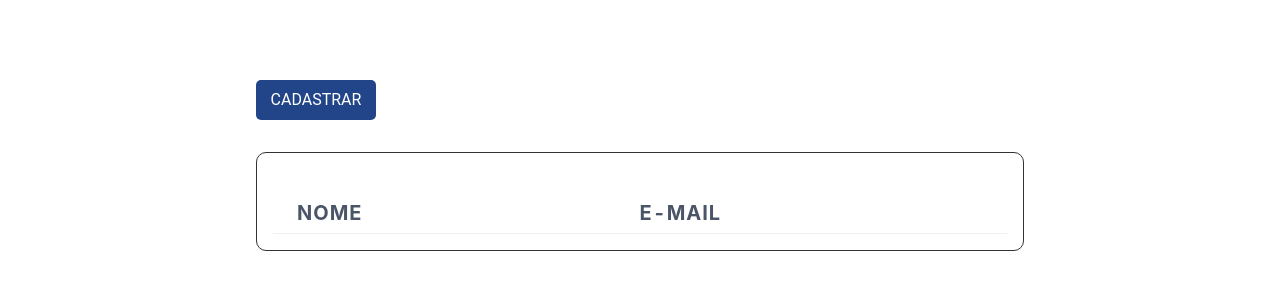
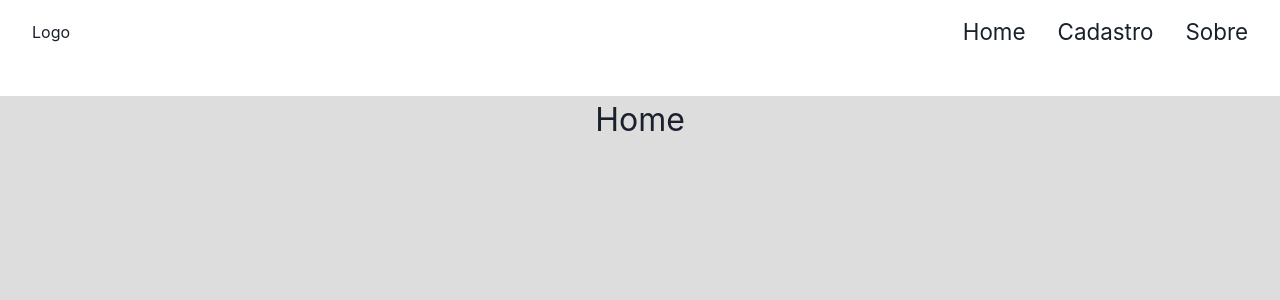
Before and after one commit to wagnermm/crud, a React (Create React App) app: page / in a window 1280 px wide. Shown: the top 300 px of the page. Built offline with nearby package versions, Linux system fonts and the light colour scheme; data requests are answered from the project's data file.

Commit message:
criado regex para validadcao email/ criado componentizacao de paginas/home/clientes/sobre

```diff
--- a/public/index.html
+++ b/public/index.html
@@ -1,5 +1,5 @@
 <!DOCTYPE html>
-<html lang="en">
+<html lang="pt-br">
   <head>
     <meta charset="utf-8" />
     <link rel="icon" href="%PUBLIC_URL%/favicon.ico" />
--- a/src/App.css
+++ b/src/App.css
@@ -0,0 +1,22 @@
+.header {
+    width: 100%;
+    height: 50px;
+    padding: 2rem;
+    display: flex;
+    justify-content: space-between;
+    align-items: center;
+}
+.nav {
+    display: flex;
+    justify-content: center;
+    align-items: center;
+}
+ul {
+    display: flex;
+    flex-direction: row;
+    gap: 2rem;
+}
+li {
+    list-style: none;
+    font-size: 1.4rem;
+}
--- a/src/App.js
+++ b/src/App.js
@@ -1,11 +1,32 @@
 import * as React from 'react';
 import { ChakraProvider } from '@chakra-ui/react';
-import Container from './components/container/Container';
+import Home from './components/home/Home';
+import Clientes from './components/clientes/Clientes';
+import Sobre from './components/sobre/Sobre';
+import { BrowserRouter, Routes, Link, Route } from 'react-router-dom';
+
+import './App.css';
 
 function App() {
   return (
     <ChakraProvider>
-      <Container/>
+      <BrowserRouter>
+        <header className='header'>
+          <div className='logo'>Logo</div>
+          <nav className='nav'>
+            <ul>
+              <li><Link to="/">Home</Link></li>
+              <li><Link to="/clientes">Cadastro</Link></li>
+              <li><Link to="/sobre">Sobre</Link></li>
+            </ul>
+          </nav>
+        </header>
+        <Routes>
+          <Route path='/' element={<Home/>}></Route>
+          <Route path='/clientes' element={<Clientes/>}></Route>
+          <Route path='/sobre' element={<Sobre/>}></Route>
+        </Routes>
+      </BrowserRouter>
     </ChakraProvider>
   );
 }
--- a/src/components/container/Container.jsx
+++ b/src/components/clientes/Clientes.jsx
@@ -3,13 +3,15 @@ import { Box, Flex, useDisclosure, Table, Thead,
   Tr, Th, Tbody, Td } from "@chakra-ui/react";
 import { useEffect, useState } from "react";
 import ModalComp from "../modal/ModalComponent";
-import './container.css';
+import './clientes.css';
 
-const Container = () => {
+const Clientes = () => {
   const { isOpen, onOpen, onClose } = useDisclosure();
   const [data, setData] = useState([]);
   const [dataEdit, setDataEdit] = useState({});
-  const [clientes, setClientes] = useState([]);
+
+/*
+  const [cadClientes, setCadClientes] = useState([]);
 
   fetch("http://localhost:5000/clientes", {
     method:"GET",
@@ -18,18 +20,19 @@ const Container = () => {
     }
   }).then((response)=> response.json())
     .then((data)=> {
-      setClientes(data)
+      setCadClientes(data)
     })
     .catch((err)=> console.log(err))
+*/
 
- /* useEffect(() => {
+  useEffect(() => {
     const db_costumer = localStorage.getItem("cad_cliente")
       ? JSON.parse(localStorage.getItem("cad_cliente"))
       : [];
 
     setData(db_costumer);
   }, [setData]);
-*/
+
   const cadastreRemove = (email) => {
     const newArray = data.filter((item) => item.email !== email);
 
@@ -40,6 +43,7 @@ const Container = () => {
 
   return (
     <Flex className="mainContainer">
+      <h1 className="clientesTitle">Cadastro de Clientes</h1>
       <Box className="btnContent">
         <button className="btnCadastro" onClick={() => [setDataEdit({}), onOpen()]}>
           CADASTRAR
@@ -102,4 +106,4 @@ const Container = () => {
   );
 };
 
-export default Container;
+export default Clientes;
--- a/src/components/container/container.css
+++ b/src/components/clientes/clientes.css
@@ -8,7 +8,12 @@
     align-items: center;
     gap: 2rem;
 }
+.clientesTitle {
+    font-size: 2.5rem;
+    margin-top: 2rem;
+}
 .container {
+    position: relative;
     width: 60%;
     height: auto;
     padding: 1rem;
@@ -19,7 +24,7 @@
     width: 60%;
     display: flex;
     align-items: baseline;
-    margin-top: 5rem;
+    margin-top: 2rem;
 }
 .btnCadastro {
     width: 120px;
@@ -38,6 +43,7 @@
 }
 td {
     font-weight: 700;
+    background-color: #ddd;
     color: #333;
 }
 
--- /dev/null
+++ b/src/components/home/Home.jsx
@@ -0,0 +1,11 @@
+import './home.css';
+
+const Home = ()=> {
+    return(
+        <div className="homeContainer">
+            <h1>Home</h1>
+        </div>
+    )
+}
+
+export default Home
--- /dev/null
+++ b/src/components/home/home.css
@@ -0,0 +1,11 @@
+.homeContainer {
+    width: 100%;
+    height: 100vh;
+    text-align: center;
+    background-color: #ddd;
+}
+
+h1 {
+    margin-top: 2rem;
+    font-size: 2rem;
+}
--- a/src/components/modal/ModalComponent.jsx
+++ b/src/components/modal/ModalComponent.jsx
@@ -16,7 +16,7 @@ const cadastreSave = () => {
     }
 
     if (!emailRegex.test(email)) {
-        return alert("E-mail incorreto")
+        return alert("E-mail incorreto");
     }
 
     if (Object.keys(dataEdit).length) {
@@ -57,7 +57,7 @@ return (
                     </Box>
                     <Box>
                         <FormLabel>E-mail</FormLabel>
-                        <Input type="email" value={email} onChange={(e) => setEmail(e.target.value)} maxLength={50}/>
+                        <Input type="email" value={email} onChange={(e) => setEmail(e.target.value)}/>
                     </Box>
                 </FormControl>
             </ModalBody>
--- /dev/null
+++ b/src/components/sobre/Sobre.jsx
@@ -0,0 +1,11 @@
+import './sobre.css';
+
+const Sobre = ()=> {
+    return(
+        <div className="sobreContainer">
+            <h1>Sobre</h1>
+        </div>
+    )
+}
+
+export default Sobre
--- /dev/null
+++ b/src/components/sobre/sobre.css
@@ -0,0 +1,11 @@
+.sobreContainer {
+    width: 100%;
+    height: 100vh;
+    text-align: center;
+    background-color: #ddd;
+}
+
+h1 {
+    margin-top: 2rem;
+    font-size: 2rem;
+}
```
